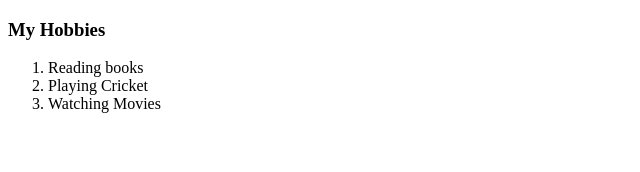
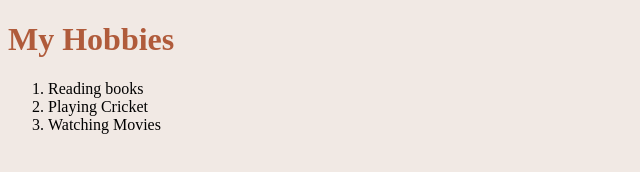
Before and after one commit to kuchbhitimepass/cv, a plain HTML site: page hobbies.html in a window 1280 px wide. Shown: the whole page, without its empty margins (0-640 px from the left). Drawn offline with Linux system fonts and the light colour scheme; files that its build step writes are made by us from their sources.

Commit message:
hobbies.html edited

```diff
--- a/hobbies.html
+++ b/hobbies.html
@@ -5,9 +5,10 @@
     <meta http-equiv="X-UA-Compatible" content="IE=edge">
     <meta name="viewport" content="width=device-width, initial-scale=1.0">
     <title>My Hobbies</title>
+    <link rel="stylesheet" href="css/styles.css">
 </head>
 <body>
-    <h3>My Hobbies</h3>
+    <h1>My Hobbies</h1>
     <ol>
         <li>Reading books</li>
         <li>Playing Cricket</li>
```
